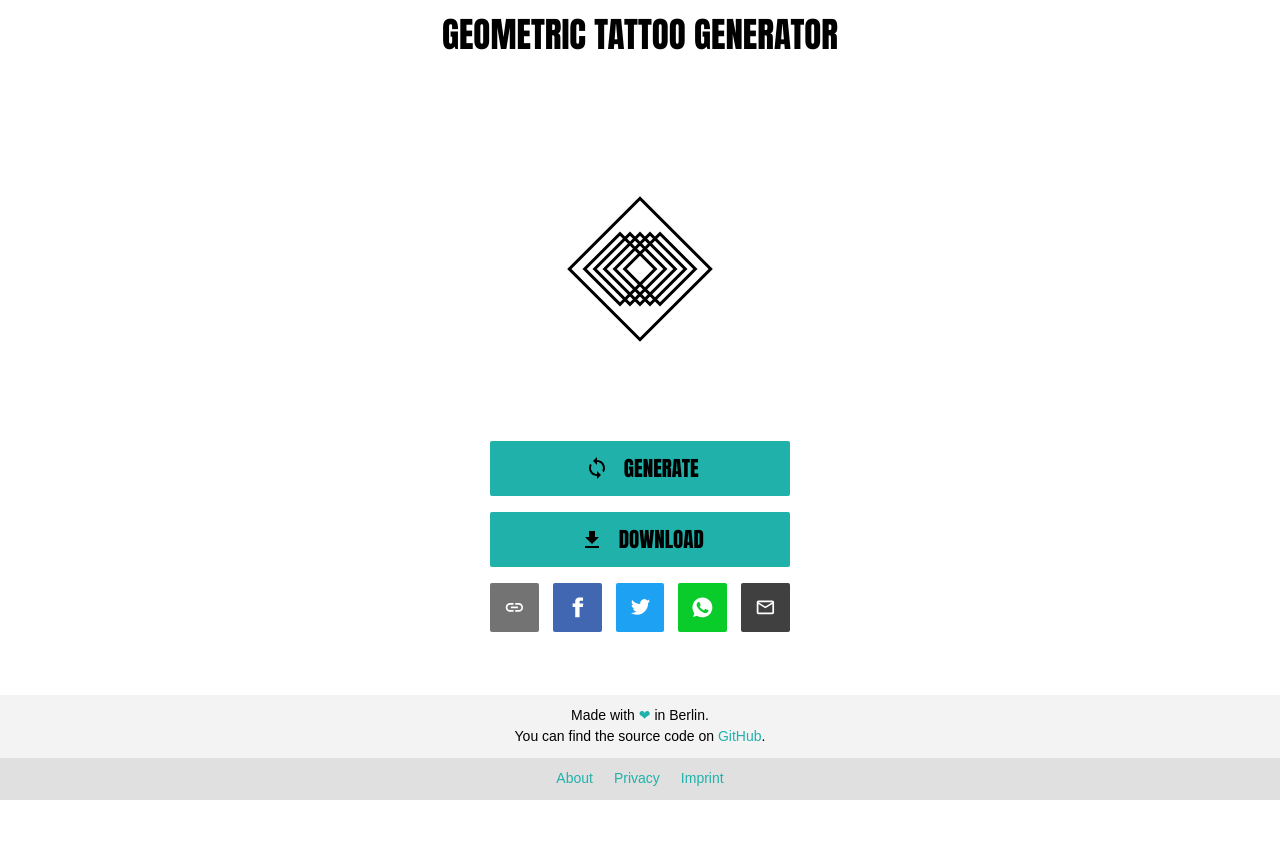
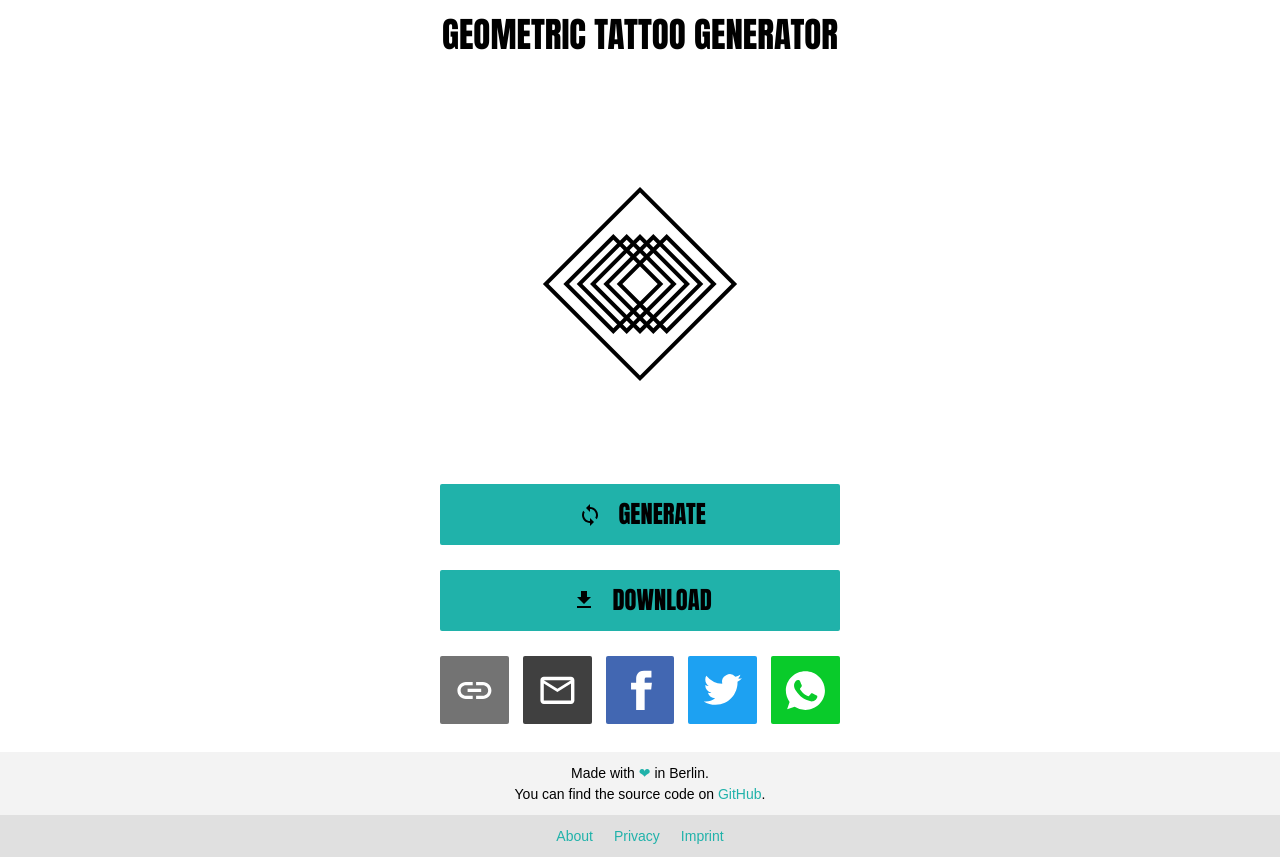
Before and after one commit to ehmprah/geometric-tattoo-generator.com, a Vue app: page /t/v1/HWNjd in a window 1280 px wide. Before the commit the page ends 800 px from the top, so only its background shows below. Built offline with nearby package versions, Linux system fonts and the light colour scheme.

Commit message:
Finetune layout

```diff
--- a/src/App.vue
+++ b/src/App.vue
@@ -68,7 +68,8 @@ img {
 
   main {
     margin: 1em auto;
-    max-width: 300px;
+    max-width: 400px;
+    padding: 0 10px;
   }
 }
 </style>
--- a/src/components/Share.vue
+++ b/src/components/Share.vue
@@ -5,6 +5,20 @@
         <path d="M0 0h24v24H0z" fill="none"></path>
         <path
           d="M3.9 12c0-1.71 1.39-3.1 3.1-3.1h4V7H7c-2.76 0-5 2.24-5 5s2.24 5 5 5h4v-1.9H7c-1.71 0-3.1-1.39-3.1-3.1zM8 13h8v-2H8v2zm9-6h-4v1.9h4c1.71 0 3.1 1.39 3.1 3.1s-1.39 3.1-3.1 3.1h-4V17h4c2.76 0 5-2.24 5-5s-2.24-5-5-5z"
+        ></path>
+      </svg>
+    </a>
+    <a
+      class="mail"
+      onclick="gtag('event', 'share', { 'event_label': 'Mail' });"
+      target="_blank"
+      title="Share via mail"
+      :href="`mailto:?body=${url}`"
+    >
+      <svg width="24" height="24" xmlns="http://www.w3.org/2000/svg" viewBox="0 0 24 24">
+        <path fill="none" d="M0 0h24v24H0z"></path>
+        <path
+          d="M20 4H4c-1.1 0-1.99.9-1.99 2L2 18c0 1.1.9 2 2 2h16c1.1 0 2-.9 2-2V6c0-1.1-.9-2-2-2zm0 14H4V8l8 5 8-5v10zm-8-7L4 6h16l-8 5z"
         ></path>
       </svg>
     </a>
@@ -50,20 +64,6 @@
         <path fill="none" d="M0 0h24v24H0z"></path>
       </svg>
     </a>
-    <a
-      class="mail"
-      onclick="gtag('event', 'share', { 'event_label': 'Mail' });"
-      target="_blank"
-      title="Share via mail"
-      :href="`mailto:?body=${url}`"
-    >
-      <svg width="24" height="24" xmlns="http://www.w3.org/2000/svg" viewBox="0 0 24 24">
-        <path fill="none" d="M0 0h24v24H0z"></path>
-        <path
-          d="M20 4H4c-1.1 0-1.99.9-1.99 2L2 18c0 1.1.9 2 2 2h16c1.1 0 2-.9 2-2V6c0-1.1-.9-2-2-2zm0 14H4V8l8 5 8-5v10zm-8-7L4 6h16l-8 5z"
-        ></path>
-      </svg>
-    </a>
   </div>
 </template>
 
@@ -93,7 +93,7 @@ export default {
 <style lang="scss">
 .share {
   display: flex;
-  margin: 1em 0;
+  margin: 1em auto;
   a {
     flex: 1;
     border-radius: 2px;
@@ -101,6 +101,7 @@ export default {
     align-items: center;
     padding: 1em;
     margin: 0 0.5em;
+    transition: all 0.2s;
     &:first-child {
       margin-left: 0;
     }
@@ -110,6 +111,9 @@ export default {
     &:hover {
       text-decoration: none;
       color: #fff;
+    }
+    &:active {
+      transform: scale(0.9);
     }
     svg {
       fill: #fff;
--- a/src/views/Generator.vue
+++ b/src/views/Generator.vue
@@ -80,28 +80,26 @@ export default {
 </script>
 
 <style lang="scss">
-.preview {
-  background-size: contain;
-  background-repeat: no-repeat;
-  background-position: center;
-  min-height: 300px;
-  min-width: 300px;
+.preview svg {
+  display: block;
+  width: 100%;
+  height: 100%;
 }
 
 .button {
   padding: 0.75em;
-  margin: 0.75em 0;
+  margin: 0 0 1em;
   border: none;
   background: lightseagreen;
   border-radius: 2px;
   font-family: Impact;
-  font-size: 1.5em;
+  font-size: 1.75em;
   line-height: 1em;
   flex: 1;
   display: flex;
   justify-content: center;
   align-items: center;
-  transition: all 0.3s;
+  transition: all 0.2s;
   width: 100%;
   &:hover {
     cursor: pointer;
```
Also changed, not shown: src/assets/showcase.jpg.
